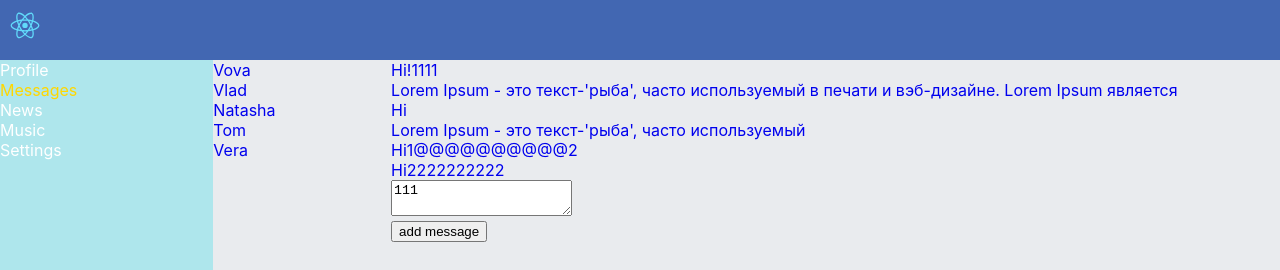
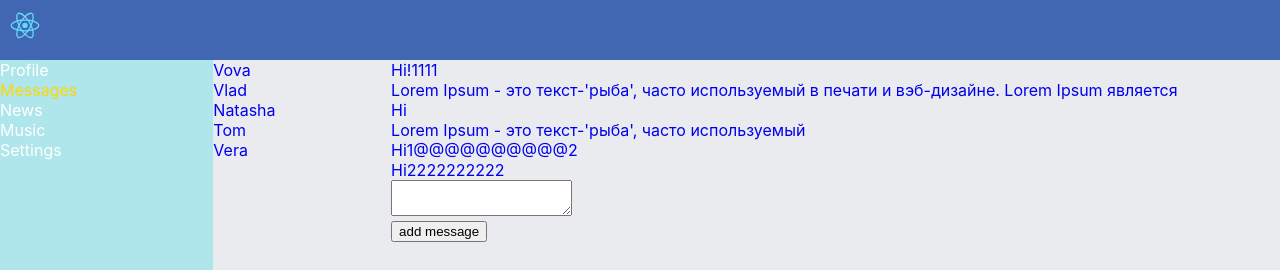
Before and after one commit to Vova0410/SocialN, a React (Create React App) app: page /dialogs in a window 1280 px wide. Shown: the top 270 px of the page. Built offline with nearby package versions, Linux system fonts and the light colour scheme.

Commit message:
Lesson37 store, state, ООП, рефакторинг

```diff
--- a/src/index.js
+++ b/src/index.js
@@ -3,23 +3,22 @@ import ReactDOM from 'react-dom';
 import './index.css';
 import * as serviceWorker from './serviceWorker';
 import App from './App';
-import state from './state/state';
-import {addPost, addMessage, upDatepost, upDataMessage, subscribe} from './state/state';
+import store from './state/state';
 import{BrowserRouter} from 'react-router-dom';
 
-let renderIntareTree = (state) => {
+let renderIntareTree = () => {
     ReactDOM.render(
         <BrowserRouter>
-         <App state={state}
-              addPost={addPost}
-              addMessage={addMessage}
-              upDatepost={upDatepost}
-              upDataMessage={upDataMessage} />
+         <App state={store.getState()}
+              addPost={store.addPost.bind(store)}
+              addMessage={store.addMessage.bind(store)}
+              upDatepost={store.upDatepost.bind(store)}
+              upDataMessage={store.upDataMessage.bind(store)} />
         </BrowserRouter>,
         document.getElementById('root'));
 };
-renderIntareTree(state);
-subscribe(renderIntareTree);
+renderIntareTree(store.getState());
+store.subscribe(renderIntareTree);
 
 
 
--- a/src/state/state.jsx
+++ b/src/state/state.jsx
@@ -1,13 +1,6 @@
 
-let renderIntareTree = () => {
-    console.log("state changed");
-};
-
-export const subscribe = (observer) => {
-    renderIntareTree = observer;
-};
-
-let state = {
+let store = {
+    _state: {
         profilePage: {
             posts: [
                 {id: 1, post: "Hi, haw are you?", likesCount: 12},
@@ -35,46 +28,47 @@ let state = {
                 {id: 5, message: "Hi1@@@@@@@@@@2"},
                 {id: 6, message: "Hi2222222222"},
             ],
-        newMessageVal: '111'
+            newMessageVal: ''
         }
-};
-window.state = state;
-let i = 6;
-export let addPost = () => {
-
+    },
+    getState() {
+        return this._state;
+    },
+    _callSubscribe() {
+        console.log("state changed");
+    },
+    subscribe(observer) {
+        this._callSubscribe = observer;
+    },
+    addPost() {
         let newPost = {
-        id: i++,
-        post: state.profilePage.newPostText,
+            id: 6,
+            post: this._state.profilePage.newPostText,
             likesCount: 0
         };
-    state.profilePage.posts.push(newPost);
-    state.profilePage.newPostText = '';
-    renderIntareTree(state);
+        this._state.profilePage.posts.push(newPost);
+        this._state.profilePage.newPostText = '';
+        this._callSubscribe(this._state);
+    },
+    upDatepost(newText) {
+        this._state.profilePage.newPostText = newText;
+        this._callSubscribe(this._state);
+    },
+    addMessage() {
+        let newMessageText = {
+            id: 7,
+            message: this._state.messagePage.newMessageVal
         };
-
-export let upDatepost = (newText) => {
-    state.profilePage.newPostText = newText;
-    renderIntareTree(state);
+        this._state.messagePage.messages.push(newMessageText);
+        this._state.messagePage.newMessageVal = ''; // обнуляем
+        this._callSubscribe(this._state);
+    },
+    upDataMessage(newMess) {
+        this._state.messagePage.newMessageVal = newMess;
+        this._callSubscribe(this._state);
+    },
 };
 
 
-export let addMessage = () => {
-
-    let newMessageText = {
-        id: 7,
-        message: state.messagePage.newMessageVal
-    };
-    state.messagePage.messages.push(newMessageText);
-    state.messagePage.newMessageVal = ''; // обнуляем
-    renderIntareTree(state);
-};
-
-
-
-export let upDataMessage = (newMess) => {
-    state.messagePage.newMessageVal = newMess;
-
-    renderIntareTree(state);
-};
-
-export default state;
+export default store;
+window.store = store;
```
Lines whose indentation alone changed are shown as unchanged.
